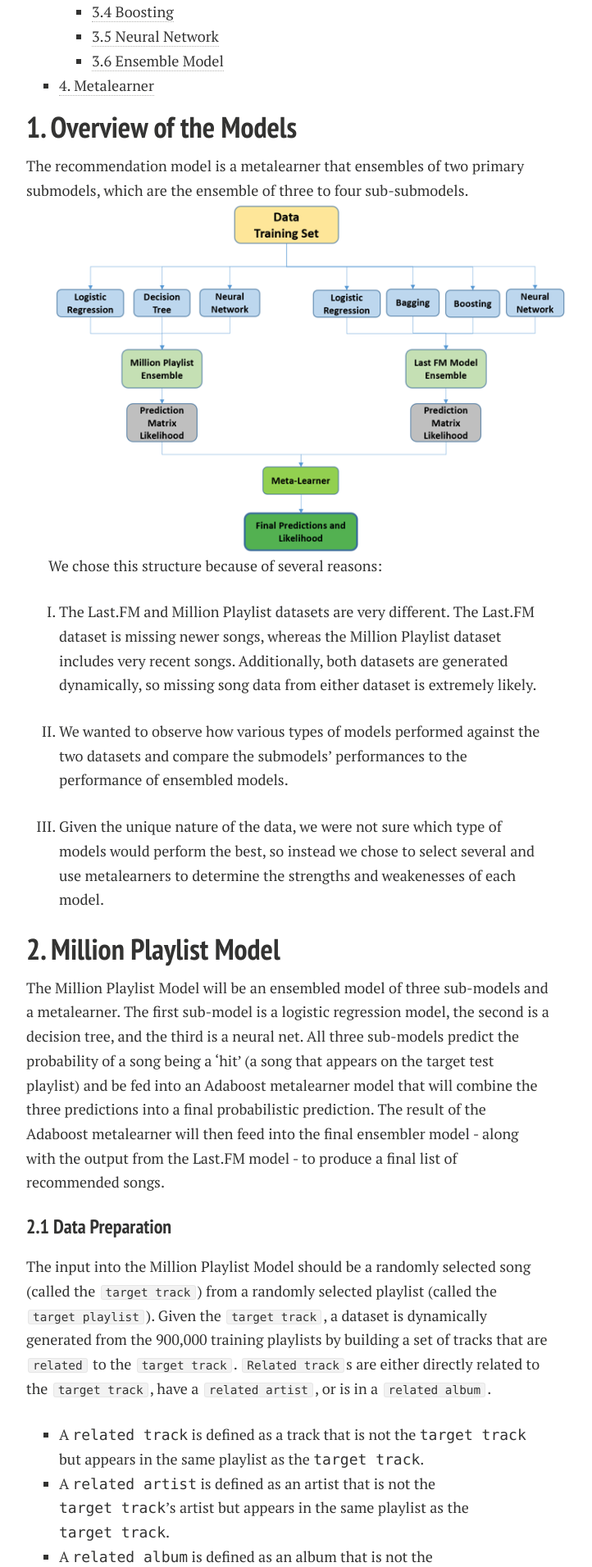
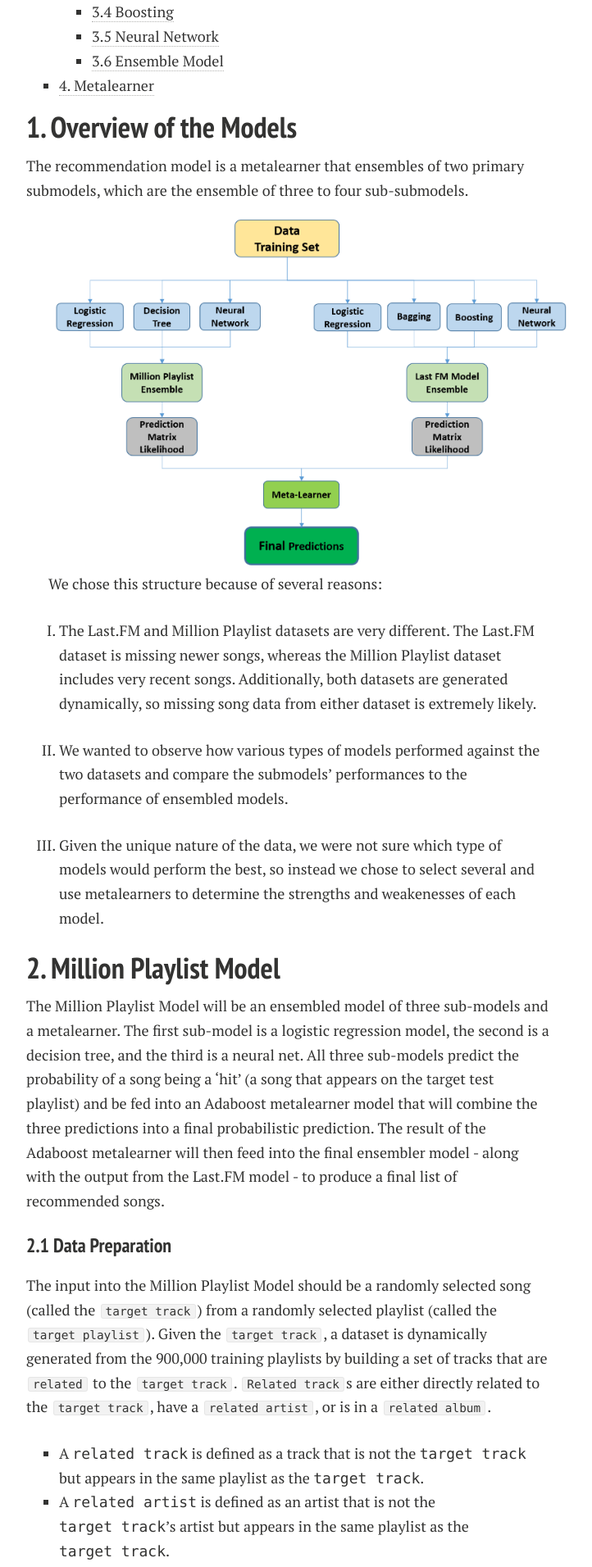
Before and after one commit to lyannaliu/lyannaliu.github.io, a Jekyll site: the page built from modelsandmethods.md, in a window 1280 px wide. Shown: the part 557-2469 px from the top of the page at 82% size, without its empty margins (288-1010 px from the left). Built offline with Jekyll 4.4.1, drawn with Linux system fonts in a browser that asks for light colours; nearby versions of some CDN libraries.

Commit message:
updated fig

```diff
--- a/modelsandmethods.md
+++ b/modelsandmethods.md
@@ -27,7 +27,7 @@ title: Models and Methods
 <h2 id="1">1. Overview of the Models</h2>
 The recommendation model is a metalearner that ensembles of two primary submodels, which are the ensemble of three to four sub-submodels.
 
-![Fig](/images/fig2_diagram.png)
+![Fig](/images/fig3_diagram.png)
 
 We chose this structure because of several reasons:
 
```
